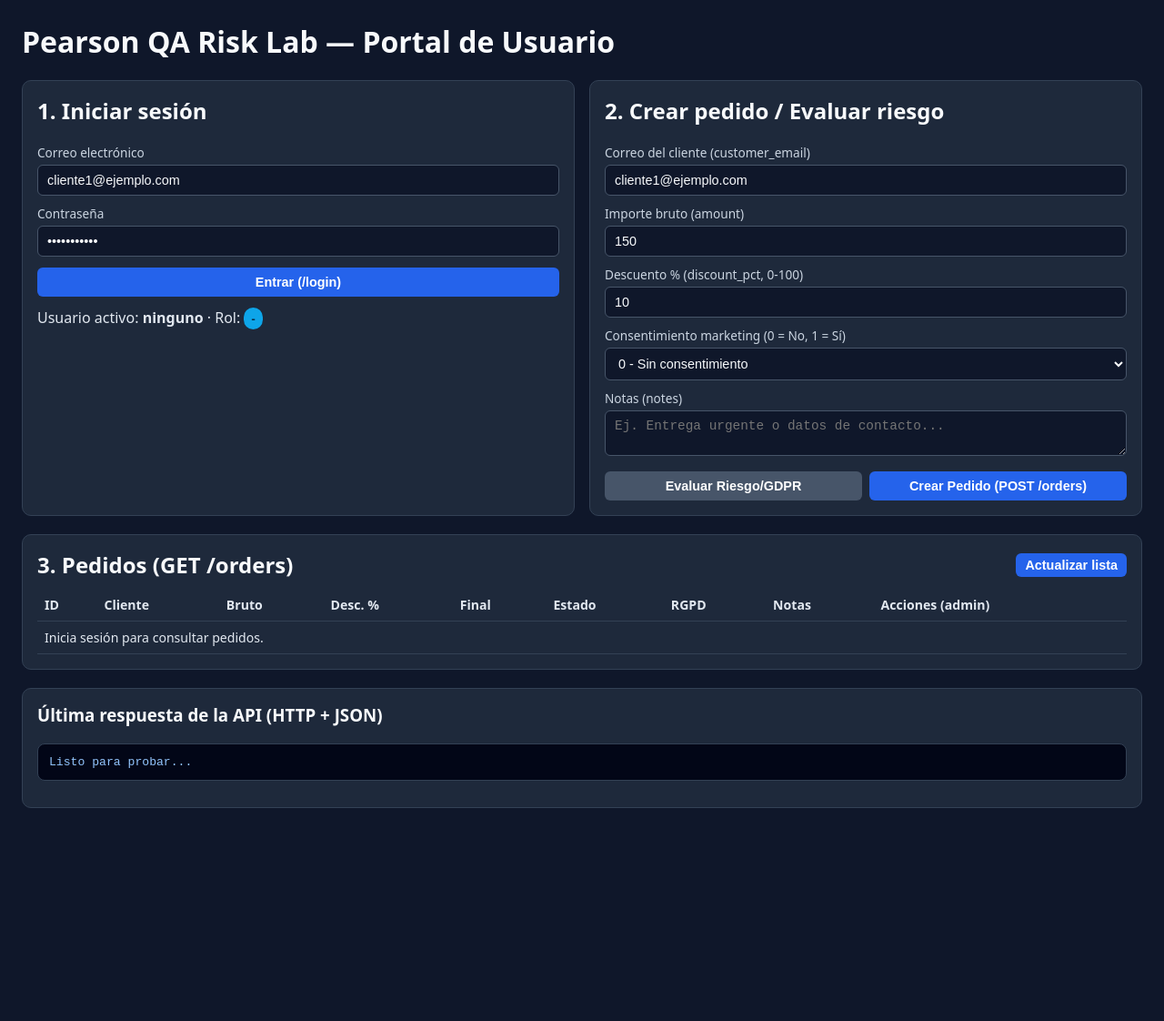
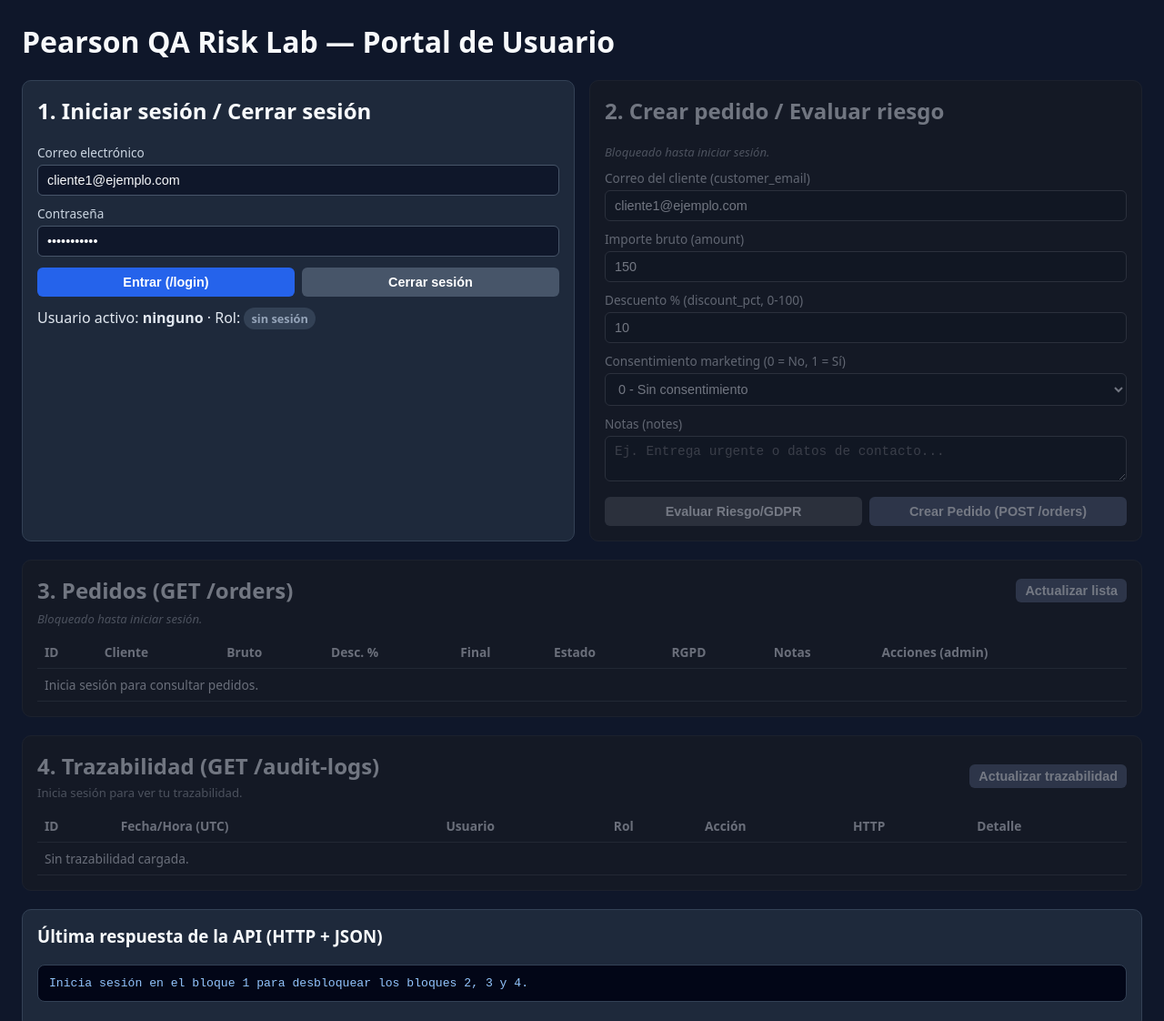
Before and after one commit to jggv2000/lab-qa-risk, a plain HTML site: page backend-python/static/index.html in a window 1280 px wide. Shown: the top 1122 px of the page at 91% size. Before the commit the page ends 912 px from the top, so only its background shows below. Drawn offline with Linux system fonts and the light colour scheme.

Commit message:
Update index.html

```diff
--- a/backend-python/static/index.html
+++ b/backend-python/static/index.html
@@ -8,7 +8,16 @@
     body { font-family: system-ui, -apple-system, sans-serif; margin: 24px; background: #0f172a; color: #e2e8f0; }
     h1, h2, h3 { margin-top: 0; color: #f8fafc; }
     .grid { display: grid; grid-template-columns: repeat(auto-fit, minmax(340px, 1fr)); gap: 16px; margin-bottom: 20px; }
-    .card { background: #1e293b; border: 1px solid #334155; border-radius: 10px; padding: 16px; }
+    .card { background: #1e293b; border: 1px solid #334155; border-radius: 10px; padding: 16px; transition: opacity 0.2s ease, filter 0.2s ease; }
+    .card.locked {
+      opacity: 0.42;
+      filter: grayscale(85%);
+      background: #161e2e;
+      border-color: #263145;
+      pointer-events: none;
+      user-select: none;
+    }
+    .locked-hint { font-size: 0.82rem; color: #94a3b8; margin-bottom: 10px; font-style: italic; }
     label { display: block; font-size: 0.85rem; margin-top: 10px; color: #cbd5e1; }
     input, select, textarea, button { width: 100%; box-sizing: border-box; margin-top: 4px; padding: 8px 10px; border-radius: 6px; border: 1px solid #475569; font-size: 0.9rem; }
     input, select, textarea { background: #0f172a; color: #f8fafc; }
@@ -18,11 +27,14 @@
     button.secondary:hover { background: #334155; }
     button.danger { background: #dc2626; width: auto; padding: 5px 10px; margin-top: 0; }
     button.small { width: auto; padding: 5px 10px; margin-top: 0; }
+    .btn-row { display: flex; gap: 8px; }
     .badge { display: inline-block; padding: 3px 8px; border-radius: 999px; font-size: 0.8rem; font-weight: 700; background: #0ea5e9; color: #082f49; }
-    table { width: 100%; border-collapse: collapse; margin-top: 10px; font-size: 0.88rem; }
+    .badge.muted { background: #334155; color: #94a3b8; }
+    table { width: 100%; border-collapse: collapse; margin-top: 10px; font-size: 0.86rem; }
     th, td { border-bottom: 1px solid #334155; padding: 8px; text-align: left; }
     pre { background: #020617; border: 1px solid #334155; border-radius: 8px; padding: 12px; overflow-x: auto; font-size: 0.82rem; color: #93c5fd; }
     .row-actions { display: flex; gap: 6px; align-items: center; }
+    .header-bar { display: flex; justify-content: space-between; align-items: center; flex-wrap: wrap; gap: 8px; }
   </style>
 </head>
 <body>
@@ -30,19 +42,23 @@
 
   <div class="grid">
     <div class="card">
-      <h2>1. Iniciar sesión</h2>
+      <h2>1. Iniciar sesión / Cerrar sesión</h2>
       <label>Correo electrónico</label>
       <input id="loginEmail" type="email" value="cliente1@ejemplo.com" />
       <label>Contraseña</label>
       <input id="loginPassword" type="password" value="Cliente123!" />
-      <button onclick="doLogin()">Entrar (/login)</button>
-      <p style="margin-top:12px;">
-        Usuario activo: <strong id="activeUser">ninguno</strong> · Rol: <span id="activeRole" class="badge">-</span>
+      <div class="btn-row">
+        <button onclick="doLogin()">Entrar (/login)</button>
+        <button id="logoutBtn" class="secondary" onclick="doLogout()" disabled>Cerrar sesión</button>
+      </div>
+      <p style="margin-top:12px; margin-bottom:0;">
+        Usuario activo: <strong id="activeUser">ninguno</strong> · Rol: <span id="activeRole" class="badge muted">sin sesión</span>
       </p>
     </div>
 
-    <div class="card">
+    <div id="secRiskOrder" class="card locked">
       <h2>2. Crear pedido / Evaluar riesgo</h2>
+      <div class="locked-hint">Bloqueado hasta iniciar sesión.</div>
       <label>Correo del cliente (customer_email)</label>
       <input id="orderEmail" type="email" value="cliente1@ejemplo.com" />
       <label>Importe bruto (amount)</label>
@@ -56,18 +72,19 @@
       </select>
       <label>Notas (notes)</label>
       <textarea id="orderNotes" rows="2" placeholder="Ej. Entrega urgente o datos de contacto..."></textarea>
-      <div style="display:flex; gap:8px;">
+      <div class="btn-row">
         <button class="secondary" onclick="checkRisk()">Evaluar Riesgo/GDPR</button>
         <button onclick="createOrder()">Crear Pedido (POST /orders)</button>
       </div>
     </div>
   </div>
 
-  <div class="card" style="margin-bottom:20px;">
-    <div style="display:flex; justify-content:space-between; align-items:center;">
+  <div id="secOrders" class="card locked" style="margin-bottom:20px;">
+    <div class="header-bar">
       <h2 style="margin:0;">3. Pedidos (GET /orders)</h2>
       <button class="small" onclick="loadOrders()">Actualizar lista</button>
     </div>
+    <div class="locked-hint" style="margin-top:6px;">Bloqueado hasta iniciar sesión.</div>
     <table>
       <thead>
         <tr>
@@ -88,14 +105,81 @@
     </table>
   </div>
 
+  <div id="secAudit" class="card locked" style="margin-bottom:20px;">
+    <div class="header-bar">
+      <div>
+        <h2 style="margin:0;">4. Trazabilidad (GET /audit-logs)</h2>
+        <div id="auditScopeText" style="font-size:0.82rem; color:#94a3b8; margin-top:4px;">
+          Inicia sesión para ver tu trazabilidad.
+        </div>
+      </div>
+      <div class="row-actions">
+        <input id="auditUserFilter" type="text" placeholder="Filtrar usuario (solo admin)..." style="width:210px; margin-top:0; display:none;" />
+        <button class="small" onclick="loadAuditLogs()">Actualizar trazabilidad</button>
+      </div>
+    </div>
+    <table>
+      <thead>
+        <tr>
+          <th>ID</th>
+          <th>Fecha/Hora (UTC)</th>
+          <th>Usuario</th>
+          <th>Rol</th>
+          <th>Acción</th>
+          <th>HTTP</th>
+          <th>Detalle</th>
+        </tr>
+      </thead>
+      <tbody id="auditBody">
+        <tr><td colspan="7">Sin trazabilidad cargada.</td></tr>
+      </tbody>
+    </table>
+  </div>
+
   <div class="card">
     <h3>Última respuesta de la API (HTTP + JSON)</h3>
-    <pre id="outputBox">Listo para probar...</pre>
+    <pre id="outputBox">Inicia sesión en el bloque 1 para desbloquear los bloques 2, 3 y 4.</pre>
   </div>
 
   <script>
     let currentEmail = "";
     let currentRole = "";
+
+    function updateSessionUI() {
+      const loggedIn = Boolean(currentEmail);
+      const userEl = document.getElementById("activeUser");
+      const roleEl = document.getElementById("activeRole");
+      const logoutBtn = document.getElementById("logoutBtn");
+      const filterInput = document.getElementById("auditUserFilter");
+      const scopeText = document.getElementById("auditScopeText");
+
+      userEl.textContent = loggedIn ? currentEmail : "ninguno";
+      roleEl.textContent = loggedIn ? currentRole : "sin sesión";
+      roleEl.className = loggedIn ? "badge" : "badge muted";
+      logoutBtn.disabled = !loggedIn;
+
+      for (const id of ["secRiskOrder", "secOrders", "secAudit"]) {
+        const el = document.getElementById(id);
+        el.classList.toggle("locked", !loggedIn);
+      }
+
+      if (!loggedIn) {
+        filterInput.style.display = "none";
+        filterInput.value = "";
+        scopeText.textContent = "Inicia sesión para ver tu trazabilidad.";
+        document.getElementById("ordersBody").innerHTML =
+          `<tr><td colspan="9">Inicia sesión para consultar pedidos.</td></tr>`;
+        document.getElementById("auditBody").innerHTML =
+          `<tr><td colspan="7">Sin trazabilidad cargada.</td></tr>`;
+      } else if (currentRole === "admin") {
+        filterInput.style.display = "inline-block";
+        scopeText.textContent = "Modo administrador: visualizando la trazabilidad de TODOS los usuarios.";
+      } else {
+        filterInput.style.display = "none";
+        filterInput.value = "";
+        scopeText.textContent = `Modo ${currentRole}: visualizando únicamente la trazabilidad de ${currentEmail}.`;
+      }
+    }
 
     function showOutput(status, data) {
       document.getElementById("outputBox").textContent =
@@ -121,11 +205,24 @@
       if (res.ok && data.authenticated) {
         currentEmail = data.email;
         currentRole = data.role;
-        document.getElementById("activeUser").textContent = currentEmail;
-        document.getElementById("activeRole").textContent = currentRole;
         document.getElementById("orderEmail").value = currentEmail;
+        updateSessionUI();
         await loadOrders();
+        await loadAuditLogs();
       }
+    }
+
+    async function doLogout() {
+      if (!currentEmail) return;
+      const res = await fetch("/logout", {
+        method: "POST",
+        headers: authHeaders()
+      });
+      const data = await res.json();
+      showOutput(res.status, data);
+      currentEmail = "";
+      currentRole = "";
+      updateSessionUI();
     }
 
     function getOrderPayload() {
@@ -146,6 +243,7 @@
       });
       const data = await res.json();
       showOutput(res.status, data);
+      await loadAuditLogs();
     }
 
     async function createOrder() {
@@ -156,7 +254,10 @@
       });
       const data = await res.json();
       showOutput(res.status, data);
-      if (res.ok) await loadOrders();
+      if (res.ok) {
+        await loadOrders();
+      }
+      await loadAuditLogs();
     }
 
     async function loadOrders() {
@@ -202,7 +303,10 @@
       });
       const data = await res.json();
       showOutput(res.status, data);
-      if (res.ok) await loadOrders();
+      if (res.ok) {
+        await loadOrders();
+      }
+      await loadAuditLogs();
     }
 
     async function deleteOrder(orderId) {
@@ -212,8 +316,44 @@
       });
       const data = await res.json();
       showOutput(res.status, data);
-      if (res.ok) await loadOrders();
+      if (res.ok) {
+        await loadOrders();
+      }
+      await loadAuditLogs();
     }
+
+    async function loadAuditLogs() {
+      if (!currentEmail) return;
+      const filterVal = document.getElementById("auditUserFilter").value.trim();
+      const query = currentRole === "admin" && filterVal
+        ? `?user_filter=${encodeURIComponent(filterVal)}`
+        : "";
+      const res = await fetch(`/audit-logs${query}`, {
+        headers: authHeaders()
+      });
+      const data = await res.json();
+      const tbody = document.getElementById("auditBody");
+      tbody.innerHTML = "";
+      if (!res.ok || !data.logs || data.logs.length === 0) {
+        tbody.innerHTML = `<tr><td colspan="7">${data.detail || "Sin registros de trazabilidad."}</td></tr>`;
+        return;
+      }
+      for (const item of data.logs) {
+        const tr = document.createElement("tr");
+        tr.innerHTML = `
+          <td>${item.id}</td>
+          <td>${item.created_at}</td>
+          <td>${item.actor_email}</td>
+          <td>${item.role}</td>
+          <td>${item.action}</td>
+          <td>${item.status_code}</td>
+          <td>${item.detail}</td>
+        `;
+        tbody.appendChild(tr);
+      }
+    }
+
+    updateSessionUI();
   </script>
 </body>
 </html>
```
